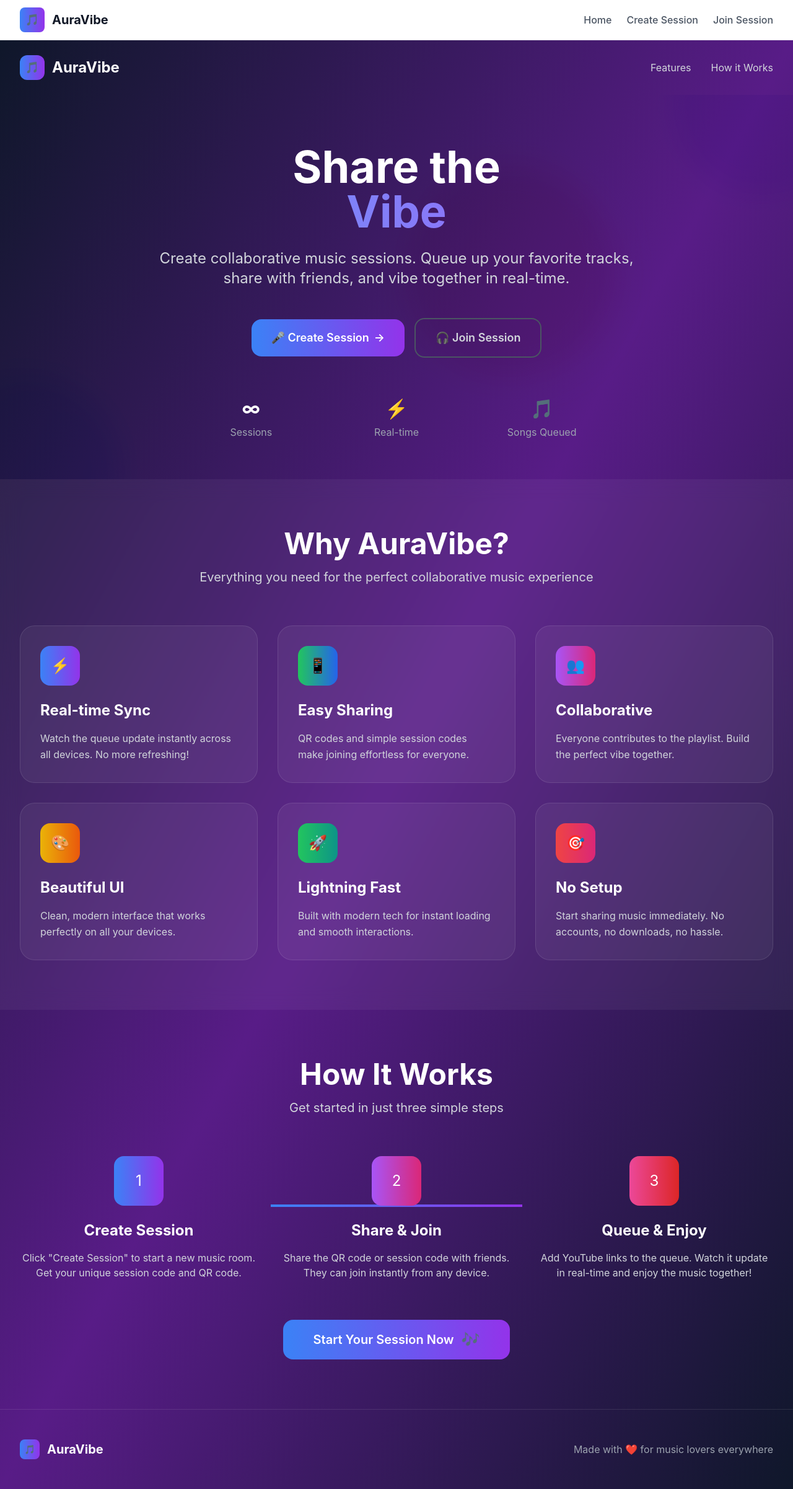
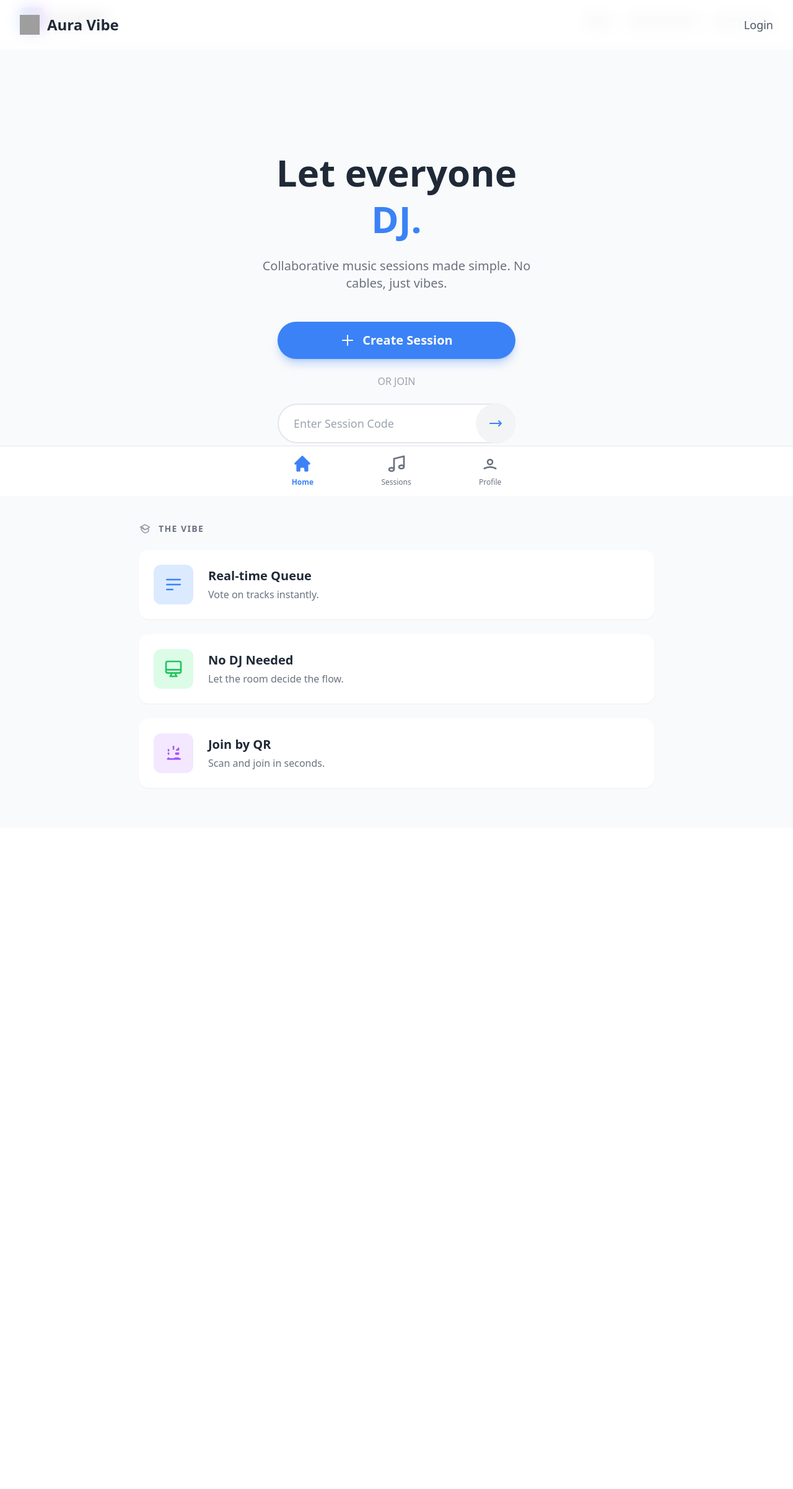
Before and after one commit to Zakir176/AURA-VIBE, a Vue app in the folder frontend/: page / in a window 1280 px wide. Shown: the whole page at 62% size. After the commit the page ends 1335 px from the top, so only its background shows below. Built offline with nearby package versions, Linux system fonts and the light colour scheme; grey boxes are pictures that could not be loaded.

Commit message:
Redesign landing page with simplified modern UI and mobile-first approach

```diff
--- a/frontend/src/views/LandingPage.vue
+++ b/frontend/src/views/LandingPage.vue
@@ -1,249 +1,139 @@
 <template>
-  <div class="min-h-screen bg-gradient-to-br from-slate-900 via-purple-900 to-slate-900">
-    <!-- Navigation -->
-    <nav class="relative z-50">
+  <div class="min-h-screen bg-gray-50 font-sans">
+    <!-- Header -->
+    <header class="bg-white/80 backdrop-blur-md fixed top-0 left-0 right-0 z-50">
       <div class="max-w-7xl mx-auto px-4 sm:px-6 lg:px-8">
-        <div class="flex justify-between items-center py-6">
+        <div class="flex justify-between items-center h-20">
           <div class="flex items-center space-x-3">
-            <div class="w-10 h-10 bg-gradient-to-r from-blue-500 to-purple-600 rounded-xl flex items-center justify-center">
-              <span class="text-white font-bold text-lg">🎵</span>
-            </div>
-            <span class="text-2xl font-bold text-white">AuraVibe</span>
+            <img src="/soundwave.png" alt="AuraVibe Logo" class="w-8 h-8">
+            <span class="text-2xl font-semibold text-gray-800">Aura Vibe</span>
           </div>
-          <div class="hidden md:flex items-center space-x-8">
-            <a href="#features" class="text-gray-300 hover:text-white transition-colors duration-200">Features</a>
-            <a href="#how-it-works" class="text-gray-300 hover:text-white transition-colors duration-200">How it Works</a>
+          <div class="flex items-center">
+            <router-link
+              to="/login"
+              class="text-lg font-medium text-gray-600 hover:text-blue-500 transition-colors"
+            >
+              Login
+            </router-link>
           </div>
         </div>
       </div>
-    </nav>
+    </header>
 
-    <!-- Hero Section -->
-    <div class="relative overflow-hidden">
-      <!-- Animated background elements -->
-      <div class="absolute inset-0">
-        <div class="absolute -top-40 -right-32 w-80 h-80 bg-purple-500 rounded-full mix-blend-multiply filter blur-xl opacity-20 animate-blob"></div>
-        <div class="absolute -bottom-40 -left-32 w-80 h-80 bg-blue-500 rounded-full mix-blend-multiply filter blur-xl opacity-20 animate-blob animation-delay-2000"></div>
-        <div class="absolute top-40 left-1/2 w-80 h-80 bg-pink-500 rounded-full mix-blend-multiply filter blur-xl opacity-20 animate-blob animation-delay-4000"></div>
+    <!-- Main Content -->
+    <main class="pt-20">
+      <div class="max-w-lg mx-auto px-4 sm:px-6 lg:px-8 text-center pt-24 pb-16">
+        <h1 class="text-6xl font-extrabold text-gray-800 leading-tight">
+          Let everyone
+          <span class="text-blue-500">DJ.</span>
+        </h1>
+        <p class="mt-6 text-xl text-gray-500">
+          Collaborative music sessions made simple. No cables, just vibes.
+        </p>
+
+        <div class="mt-12 flex flex-col items-center">
+          <router-link
+            to="/create"
+            class="w-full max-w-sm bg-blue-500 text-white font-bold py-4 px-8 rounded-full text-xl flex items-center justify-center space-x-3 hover:bg-blue-600 transition-colors shadow-lg hover:shadow-xl shadow-blue-500/30"
+          >
+            <svg class="w-6 h-6" fill="none" stroke="currentColor" viewBox="0 0 24 24" xmlns="http://www.w3.org/2000/svg"><path stroke-linecap="round" stroke-linejoin="round" stroke-width="2" d="M12 4v16m8-8H4"></path></svg>
+            <span>Create Session</span>
+          </router-link>
+
+          <div class="my-6 text-gray-400 font-medium">OR JOIN</div>
+
+          <form @submit.prevent="joinSession" class="w-full max-w-sm">
+            <div class="relative">
+              <input
+                type="text"
+                v-model="sessionCode"
+                placeholder="Enter Session Code"
+                class="w-full bg-white border-2 border-gray-200 rounded-full py-4 pl-6 pr-16 text-lg focus:outline-none focus:ring-2 focus:ring-blue-400 focus:border-transparent transition"
+              >
+              <button type="submit" class="absolute inset-y-0 right-0 flex items-center justify-center w-16 h-full text-blue-500 bg-gray-100 rounded-full hover:bg-gray-200 transition-colors">
+                <svg class="w-6 h-6" fill="none" stroke="currentColor" viewBox="0 0 24 24" xmlns="http://www.w3.org/2000/svg"><path stroke-linecap="round" stroke-linejoin="round" stroke-width="2" d="M17 8l4 4m0 0l-4 4m4-4H3"></path></svg>
+              </button>
+            </div>
+          </form>
+        </div>
       </div>
 
-      <div class="relative max-w-7xl mx-auto px-4 sm:px-6 lg:px-8 pt-20 pb-16 text-center">
-        <!-- Main heading -->
-        <h1 class="text-5xl md:text-7xl font-bold text-white mb-6">
-          <span class="block">Share the</span>
-          <span class="block bg-gradient-to-r from-blue-400 to-purple-500 bg-clip-text text-transparent">
-            Vibe
-          </span>
-        </h1>
-
-        <p class="text-xl md:text-2xl text-gray-300 max-w-3xl mx-auto mb-12 leading-relaxed">
-          Create collaborative music sessions. Queue up your favorite tracks, share with friends, and vibe together in real-time.
-        </p>
-
-        <!-- CTA Buttons -->
-        <div class="flex flex-col sm:flex-row gap-4 justify-center items-center mb-16">
-          <router-link
-            to="/create"
-            class="group relative bg-gradient-to-r from-blue-500 to-purple-600 text-white text-lg font-semibold py-4 px-8 rounded-2xl transition-all duration-300 hover:scale-105 hover:shadow-2xl hover:shadow-blue-500/25"
-          >
-            <span class="relative z-10 flex items-center space-x-2">
-              <span>🎤 Create Session</span>
-              <span class="group-hover:translate-x-1 transition-transform">→</span>
-            </span>
-          </router-link>
-
-          <router-link
-            to="/join"
-            class="group border-2 border-gray-600 text-gray-300 text-lg font-semibold py-4 px-8 rounded-2xl transition-all duration-300 hover:border-white hover:text-white hover:scale-105"
-          >
-            <span class="flex items-center space-x-2">
-              <span>🎧 Join Session</span>
-            </span>
-          </router-link>
-        </div>
-
-        <!-- Stats -->
-        <div class="grid grid-cols-1 md:grid-cols-3 gap-8 max-w-2xl mx-auto">
-          <div class="text-center">
-            <div class="text-3xl font-bold text-white mb-2">∞</div>
-            <div class="text-gray-400">Sessions</div>
-          </div>
-          <div class="text-center">
-            <div class="text-3xl font-bold text-white mb-2">⚡</div>
-            <div class="text-gray-400">Real-time</div>
-          </div>
-          <div class="text-center">
-            <div class="text-3xl font-bold text-white mb-2">🎵</div>
-            <div class="text-gray-400">Songs Queued</div>
+      <!-- Features Section -->
+      <section class="py-16">
+        <div class="max-w-4xl mx-auto px-4 sm:px-6 lg:px-8">
+          <h2 class="flex items-center text-sm font-semibold text-gray-500 tracking-widest uppercase mb-6">
+            <svg class="w-5 h-5 mr-3 text-gray-400" fill="none" stroke="currentColor" viewBox="0 0 24 24" xmlns="http://www.w3.org/2000/svg"><path d="M12 14l9-5-9-5-9 5 9 5z"></path><path d="M12 14l6.16-3.422a12.083 12.083 0 01.665 6.479A11.952 11.952 0 0112 20.055a11.952 11.952 0 01-6.824-5.998 12.078 12.078 0 01.665-6.479L12 14z"></path><path stroke-linecap="round" stroke-linejoin="round" stroke-width="2" d="M12 14l9-5-9-5-9 5 9 5zm0 0l6.16-3.422a12.083 12.083 0 01.665 6.479A11.952 11.952 0 0112 20.055a11.952 11.952 0 01-6.824-5.998 12.078 12.078 0 01.665-6.479L12 14z"></path></svg>
+            The Vibe
+          </h2>
+          <div class="space-y-6">
+            <div class="bg-white p-6 rounded-2xl shadow-sm hover:shadow-lg transition-shadow flex items-center space-x-6">
+              <div class="flex-shrink-0 w-16 h-16 bg-blue-100 text-blue-500 rounded-xl flex items-center justify-center">
+                <svg class="w-8 h-8" fill="none" stroke="currentColor" viewBox="0 0 24 24" xmlns="http://www.w3.org/2000/svg"><path stroke-linecap="round" stroke-linejoin="round" stroke-width="2" d="M4 6h16M4 12h16M4 18h7"></path></svg>
+              </div>
+              <div>
+                <h3 class="text-xl font-bold text-gray-800">Real-time Queue</h3>
+                <p class="text-gray-500 mt-1">Vote on tracks instantly.</p>
+              </div>
+            </div>
+            <div class="bg-white p-6 rounded-2xl shadow-sm hover:shadow-lg transition-shadow flex items-center space-x-6">
+              <div class="flex-shrink-0 w-16 h-16 bg-green-100 text-green-500 rounded-xl flex items-center justify-center">
+                <svg class="w-8 h-8" fill="none" stroke="currentColor" viewBox="0 0 24 24" xmlns="http://www.w3.org/2000/svg"><path stroke-linecap="round" stroke-linejoin="round" stroke-width="2" d="M9.75 17L9 20l-1 1h8l-1-1-.75-3M3 13h18M5 17h14a2 2 0 002-2V5a2 2 0 00-2-2H5a2 2 0 00-2 2v10a2 2 0 002 2z"></path></svg>
+              </div>
+              <div>
+                <h3 class="text-xl font-bold text-gray-800">No DJ Needed</h3>
+                <p class="text-gray-500 mt-1">Let the room decide the flow.</p>
+              </div>
+            </div>
+            <div class="bg-white p-6 rounded-2xl shadow-sm hover:shadow-lg transition-shadow flex items-center space-x-6">
+              <div class="flex-shrink-0 w-16 h-16 bg-purple-100 text-purple-500 rounded-xl flex items-center justify-center">
+                <svg class="w-8 h-8" fill="none" stroke="currentColor" viewBox="0 0 24 24" xmlns="http://www.w3.org/2000/svg"><path stroke-linecap="round" stroke-linejoin="round" stroke-width="2" d="M12 4v1m6 1v1m-6-1v1m-6 1v1m0-1H6m12 0h-1m-1 0h1m-1 0h1m-1 0h1M6 12v1m12-1v1m-1-1v1m-1-1v1m-1-1v1M6 18v1m12-1v1m-1-1v1m-1-1v1m-1-1v1m-1-1v1H6m0 0H5m1 0h1m12 0h1m-1 0h-1"></path></svg>
+              </div>
+              <div>
+                <h3 class="text-xl font-bold text-gray-800">Join by QR</h3>
+                <p class="text-gray-500 mt-1">Scan and join in seconds.</p>
+              </div>
+            </div>
           </div>
         </div>
-      </div>
-    </div>
+      </section>
+    </main>
 
-    <!-- Features Section -->
-    <section id="features" class="py-20 bg-white/5 backdrop-blur-lg">
-      <div class="max-w-7xl mx-auto px-4 sm:px-6 lg:px-8">
-        <div class="text-center mb-16">
-          <h2 class="text-4xl md:text-5xl font-bold text-white mb-4">Why AuraVibe?</h2>
-          <p class="text-xl text-gray-300 max-w-2xl mx-auto">Everything you need for the perfect collaborative music experience</p>
-        </div>
-
-        <div class="grid grid-cols-1 md:grid-cols-2 lg:grid-cols-3 gap-8">
-          <div class="group p-8 bg-white/5 rounded-3xl border border-white/10 hover:border-purple-500/50 transition-all duration-300 hover:scale-105">
-            <div class="w-16 h-16 bg-gradient-to-r from-blue-500 to-purple-600 rounded-2xl flex items-center justify-center mb-6 group-hover:scale-110 transition-transform duration-300">
-              <span class="text-2xl text-white">⚡</span>
-            </div>
-            <h3 class="text-2xl font-bold text-white mb-4">Real-time Sync</h3>
-            <p class="text-gray-300 leading-relaxed">Watch the queue update instantly across all devices. No more refreshing!</p>
-          </div>
-
-          <div class="group p-8 bg-white/5 rounded-3xl border border-white/10 hover:border-blue-500/50 transition-all duration-300 hover:scale-105">
-            <div class="w-16 h-16 bg-gradient-to-r from-green-500 to-blue-600 rounded-2xl flex items-center justify-center mb-6 group-hover:scale-110 transition-transform duration-300">
-              <span class="text-2xl text-white">📱</span>
-            </div>
-            <h3 class="text-2xl font-bold text-white mb-4">Easy Sharing</h3>
-            <p class="text-gray-300 leading-relaxed">QR codes and simple session codes make joining effortless for everyone.</p>
-          </div>
-
-          <div class="group p-8 bg-white/5 rounded-3xl border border-white/10 hover:border-pink-500/50 transition-all duration-300 hover:scale-105">
-            <div class="w-16 h-16 bg-gradient-to-r from-purple-500 to-pink-600 rounded-2xl flex items-center justify-center mb-6 group-hover:scale-110 transition-transform duration-300">
-              <span class="text-2xl text-white">👥</span>
-            </div>
-            <h3 class="text-2xl font-bold text-white mb-4">Collaborative</h3>
-            <p class="text-gray-300 leading-relaxed">Everyone contributes to the playlist. Build the perfect vibe together.</p>
-          </div>
-
-          <div class="group p-8 bg-white/5 rounded-3xl border border-white/10 hover:border-yellow-500/50 transition-all duration-300 hover:scale-105">
-            <div class="w-16 h-16 bg-gradient-to-r from-yellow-500 to-orange-600 rounded-2xl flex items-center justify-center mb-6 group-hover:scale-110 transition-transform duration-300">
-              <span class="text-2xl text-white">🎨</span>
-            </div>
-            <h3 class="text-2xl font-bold text-white mb-4">Beautiful UI</h3>
-            <p class="text-gray-300 leading-relaxed">Clean, modern interface that works perfectly on all your devices.</p>
-          </div>
-
-          <div class="group p-8 bg-white/5 rounded-3xl border border-white/10 hover:border-green-500/50 transition-all duration-300 hover:scale-105">
-            <div class="w-16 h-16 bg-gradient-to-r from-green-500 to-teal-600 rounded-2xl flex items-center justify-center mb-6 group-hover:scale-110 transition-transform duration-300">
-              <span class="text-2xl text-white">🚀</span>
-            </div>
-            <h3 class="text-2xl font-bold text-white mb-4">Lightning Fast</h3>
-            <p class="text-gray-300 leading-relaxed">Built with modern tech for instant loading and smooth interactions.</p>
-          </div>
-
-          <div class="group p-8 bg-white/5 rounded-3xl border border-white/10 hover:border-red-500/50 transition-all duration-300 hover:scale-105">
-            <div class="w-16 h-16 bg-gradient-to-r from-red-500 to-pink-600 rounded-2xl flex items-center justify-center mb-6 group-hover:scale-110 transition-transform duration-300">
-              <span class="text-2xl text-white">🎯</span>
-            </div>
-            <h3 class="text-2xl font-bold text-white mb-4">No Setup</h3>
-            <p class="text-gray-300 leading-relaxed">Start sharing music immediately. No accounts, no downloads, no hassle.</p>
-          </div>
-        </div>
-      </div>
-    </section>
-
-    <!-- How It Works Section -->
-    <section id="how-it-works" class="py-20">
-      <div class="max-w-7xl mx-auto px-4 sm:px-6 lg:px-8">
-        <div class="text-center mb-16">
-          <h2 class="text-4xl md:text-5xl font-bold text-white mb-4">How It Works</h2>
-          <p class="text-xl text-gray-300 max-w-2xl mx-auto">Get started in just three simple steps</p>
-        </div>
-
-        <div class="grid grid-cols-1 md:grid-cols-3 gap-8 relative">
-          <!-- Connecting line -->
-          <div class="hidden md:block absolute top-20 left-1/3 right-1/3 h-1 bg-gradient-to-r from-blue-500 to-purple-600 transform -translate-y-1/2"></div>
-
-          <div class="relative text-center group">
-            <div class="w-20 h-20 bg-gradient-to-r from-blue-500 to-purple-600 rounded-2xl flex items-center justify-center mx-auto mb-6 group-hover:scale-110 transition-transform duration-300 z-10 relative">
-              <span class="text-2xl text-white">1</span>
-            </div>
-            <h3 class="text-2xl font-bold text-white mb-4">Create Session</h3>
-            <p class="text-gray-300">Click "Create Session" to start a new music room. Get your unique session code and QR code.</p>
-          </div>
-
-          <div class="relative text-center group">
-            <div class="w-20 h-20 bg-gradient-to-r from-purple-500 to-pink-600 rounded-2xl flex items-center justify-center mx-auto mb-6 group-hover:scale-110 transition-transform duration-300 z-10 relative">
-              <span class="text-2xl text-white">2</span>
-            </div>
-            <h3 class="text-2xl font-bold text-white mb-4">Share & Join</h3>
-            <p class="text-gray-300">Share the QR code or session code with friends. They can join instantly from any device.</p>
-          </div>
-
-          <div class="relative text-center group">
-            <div class="w-20 h-20 bg-gradient-to-r from-pink-500 to-red-600 rounded-2xl flex items-center justify-center mx-auto mb-6 group-hover:scale-110 transition-transform duration-300 z-10 relative">
-              <span class="text-2xl text-white">3</span>
-            </div>
-            <h3 class="text-2xl font-bold text-white mb-4">Queue & Enjoy</h3>
-            <p class="text-gray-300">Add YouTube links to the queue. Watch it update in real-time and enjoy the music together!</p>
-          </div>
-        </div>
-
-        <!-- Bottom CTA -->
-        <div class="text-center mt-16">
-          <router-link
-            to="/create"
-            class="inline-flex items-center space-x-3 bg-gradient-to-r from-blue-500 to-purple-600 text-white text-xl font-semibold py-4 px-12 rounded-2xl transition-all duration-300 hover:scale-105 hover:shadow-2xl hover:shadow-purple-500/25"
-          >
-            <span>Start Your Session Now</span>
-            <span class="text-2xl">🎶</span>
+    <!-- Bottom Navigation -->
+    <nav class="fixed bottom-0 left-0 right-0 bg-white/90 backdrop-blur-lg border-t border-gray-200 z-50">
+      <div class="max-w-md mx-auto">
+        <div class="flex justify-around items-center h-20">
+          <router-link to="/" class="text-center text-blue-500 font-bold">
+            <svg class="w-8 h-8 mx-auto" fill="currentColor" viewBox="0 0 20 20" xmlns="http://www.w3.org/2000/svg"><path d="M10.707 2.293a1 1 0 00-1.414 0l-7 7a1 1 0 001.414 1.414L4 10.414V17a1 1 0 001 1h2a1 1 0 001-1v-2a1 1 0 011-1h2a1 1 0 011 1v2a1 1 0 001 1h2a1 1 0 001-1v-6.586l.293.293a1 1 0 001.414-1.414l-7-7z"></path></svg>
+            <span class="text-xs">Home</span>
+          </router-link>
+          <router-link to="/sessions" class="text-center text-gray-500 hover:text-blue-500 transition-colors">
+            <svg class="w-8 h-8 mx-auto" fill="none" stroke="currentColor" viewBox="0 0 24 24" xmlns="http://www.w3.org/2000/svg"><path stroke-linecap="round" stroke-linejoin="round" stroke-width="2" d="M9 19V6l12-3v13M9 19c0 1.105-1.343 2-3 2s-3-.895-3-2 1.343-2 3-2 3 .895 3 2zm12-3c0 1.105-1.343 2-3 2s-3-.895-3-2 1.343-2 3-2 3 .895 3 2zM9 6l12-3"></path></svg>
+            <span class="text-xs">Sessions</span>
+          </router-link>
+          <router-link to="/profile" class="text-center text-gray-500 hover:text-blue-500 transition-colors">
+            <svg class="w-8 h-8 mx-auto" fill="none" stroke="currentColor" viewBox="0 0 24 24" xmlns="http://www.w3.org/2000/svg"><path stroke-linecap="round" stroke-linejoin="round" stroke-width="2" d="M5.121 17.804A13.937 13.937 0 0112 16c2.5 0 4.847.655 6.879 1.804M15 10a3 3 0 11-6 0 3 3 0 016 0z"></path></svg>
+            <span class="text-xs">Profile</span>
           </router-link>
         </div>
       </div>
-    </section>
-
-    <!-- Footer -->
-    <footer class="border-t border-white/10 py-12">
-      <div class="max-w-7xl mx-auto px-4 sm:px-6 lg:px-8">
-        <div class="flex flex-col md:flex-row justify-between items-center">
-          <div class="flex items-center space-x-3 mb-4 md:mb-0">
-            <div class="w-8 h-8 bg-gradient-to-r from-blue-500 to-purple-600 rounded-lg flex items-center justify-center">
-              <span class="text-white font-bold text-sm">🎵</span>
-            </div>
-            <span class="text-xl font-bold text-white">AuraVibe</span>
-          </div>
-          <div class="text-gray-400">
-            Made with ❤️ for music lovers everywhere
-          </div>
-        </div>
-      </div>
-    </footer>
+    </nav>
   </div>
 </template>
 
 <script setup lang="ts">
-// No script needed for this landing page, but you could add animations if desired
+import { ref } from 'vue';
+import { useRouter } from 'vue-router';
+
+const sessionCode = ref('');
+const router = useRouter();
+
+const joinSession = () => {
+  if (sessionCode.value.trim()) {
+    router.push(`/session/${sessionCode.value.trim()}`);
+  }
+};
 </script>
 
 <style scoped>
-/* Custom animations */
-@keyframes blob {
-  0% {
-    transform: translate(0px, 0px) scale(1);
-  }
-  33% {
-    transform: translate(30px, -50px) scale(1.1);
-  }
-  66% {
-    transform: translate(-20px, 20px) scale(0.9);
-  }
-  100% {
-    transform: translate(0px, 0px) scale(1);
-  }
-}
-
-.animate-blob {
-  animation: blob 7s infinite;
-}
-
-.animation-delay-2000 {
-  animation-delay: 2s;
-}
-
-.animation-delay-4000 {
-  animation-delay: 4s;
-}
-
-/* Smooth scrolling for anchor links */
-html {
-  scroll-behavior: smooth;
-}
+/* Scoped styles can be added here if needed, but Tailwind is preferred */
 </style>
```
